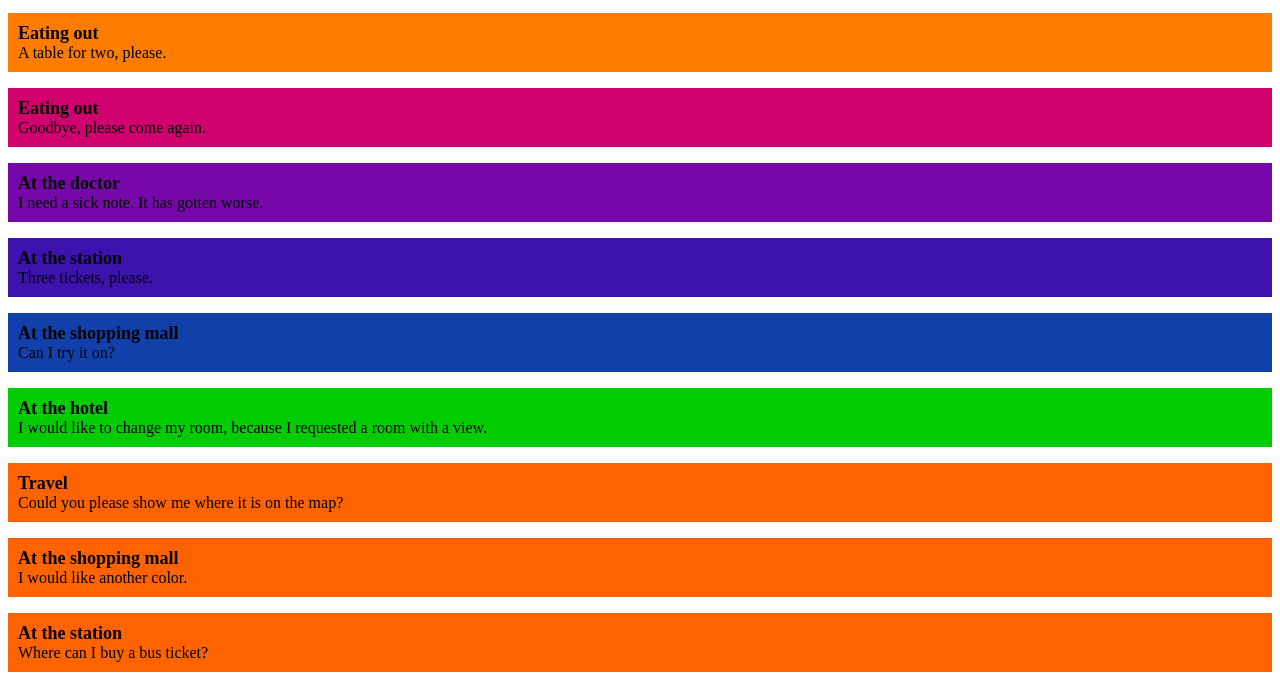
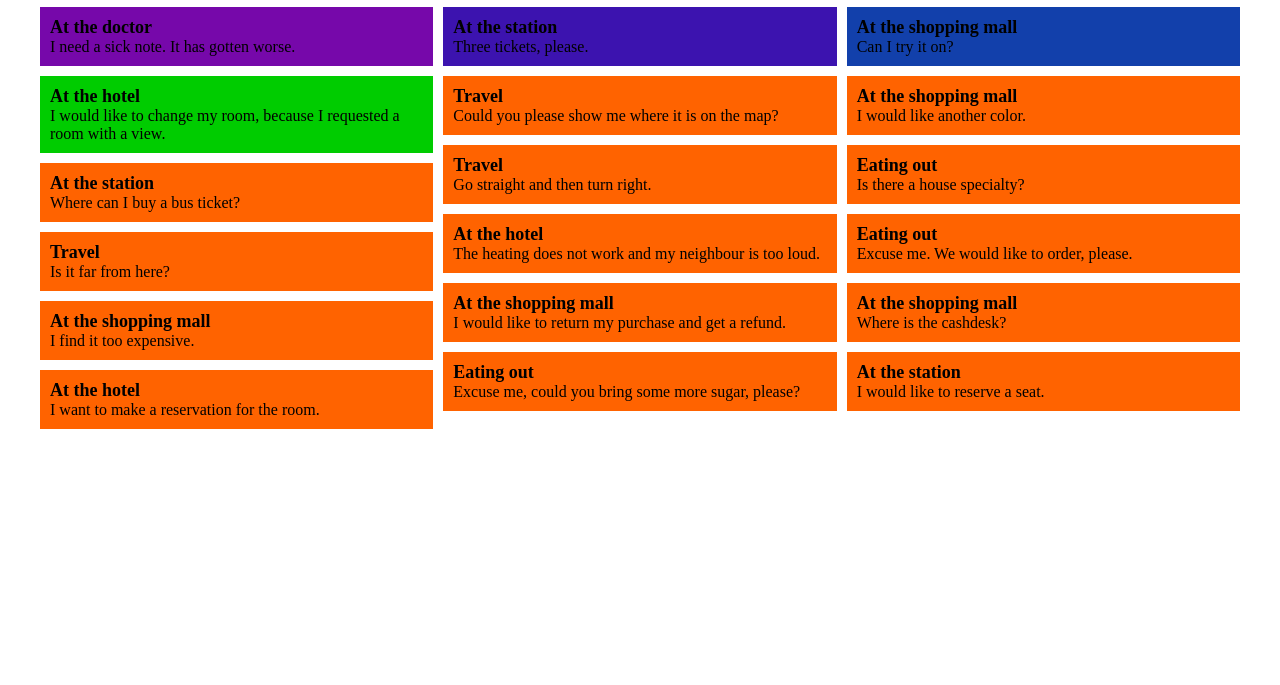
Before and after one commit to rw-13/test-task-dv, a plain HTML site: page index.html in a window 1280 px wide. Shown: the part 99-784 px from the top of the page. Drawn offline with Linux system fonts and the light colour scheme.

Commit message:
calculate position elements

```diff
--- a/css/style.css
+++ b/css/style.css
@@ -42,11 +42,13 @@ h1 {
 
 /*-----------RELATIVE----------*/
 .container {
-	/*position: relative;*/
+	position: relative;
+	width: 1200px;
+	margin-left: auto;
+	margin-right: auto;
 }
 .cart {
-	/*position: absolute;*/
-	margin: 0 8px 16px;
+	position: absolute;
 	padding: 10px;
 }
 .cart__title {
--- a/index.html
+++ b/index.html
@@ -11,58 +11,7 @@
 			<div class="container">
 				<h1>New phrases for today</h1>
 			</div>
-			<div id="root" class="container">
-<!-- 				<div class="row">
-					<div class="col-4">
-						<div class="cart">
-							<div class="cart__title">Conversation</div>
-							<div class="cart__content">Do you speak a language other than English?</div>
-						</div>
-					</div>
-					<div class="col-4">
-						<div class="cart">
-							<div class="cart__title">Conversation</div>
-							<div class="cart__content">Do you speak a language other than English?</div>
-						</div>
-					</div>
-					<div class="col-4">
-						<div class="cart">
-							<div class="cart__title">Conversation</div>
-							<div class="cart__content">Do you speak a language other than English?</div>
-						</div>
-					</div>
-					<div class="col-4">
-						<div class="cart">
-							<div class="cart__title">Conversation</div>
-							<div class="cart__content">Do you speak a language other than English?</div>
-						</div>
-					</div>
-					<div class="col-4">
-						<div class="cart">
-							<div class="cart__title">Conversation</div>
-							<div class="cart__content">Do you speak a language other than English?</div>
-						</div>
-					</div>
-					<div class="col-4">
-						<div class="cart">
-							<div class="cart__title">Conversation</div>
-							<div class="cart__content">Do you speak a language other than English?</div>
-						</div>
-					</div>
-					<div class="col-4">
-						<div class="cart">
-							<div class="cart__title">Conversation</div>
-							<div class="cart__content">Do you speak a language other than English?</div>
-						</div>
-					</div>
-					<div class="col-4">
-						<div class="cart">
-							<div class="cart__title">Conversation</div>
-							<div class="cart__content">Do you speak a language other than English?</div>
-						</div>
-					</div>
-				</div> -->
-			</div>
+			<div id="root" class="container"></div>
 		</div>
 
 		<script type="text/javascript" src="./data.json"></script>
--- a/js/main.js
+++ b/js/main.js
@@ -3,18 +3,6 @@ document.addEventListener('DOMContentLoaded', function(){
 	// Данные из JSON
 	let data = JSON.parse(loadedData);
 	let rootContainer = document.getElementById("root");
-
-	// function Configurator() {
-	// 	this._height = 0;
-	// 	this._width = rootContainer.clientWidth;
-	// 	this._columns = 3;
-	// 	this._gutterX = 10;
-	// 	this._gutterY = 10;
-
-	// 	this.cartWidth = function() {
-	// 		return ((this._width-(this._columns-1)*this._gutterY)/this._columns);
-	// 	};
-	// }
 
 	// Конструктор контейнера с карточками
 	function CartContainer(data) {
@@ -33,9 +21,9 @@ document.addEventListener('DOMContentLoaded', function(){
 		this.createEl = function() {
 			// Вырезали случ.объект из this._data
 			let dataCart = this.getRandomEl();
-			let node = new Cart(dataCart);
-			console.log(node);
-			rootContainer.appendChild(node._el);
+			return new Cart(dataCart);
+
+			// rootContainer.appendChild(node._el);
 		};
 	}
 
@@ -45,18 +33,68 @@ document.addEventListener('DOMContentLoaded', function(){
 		let theme = (props.theme) ? props.theme : '';
 		let originalText = (props.sourceText) ? props.sourceText : '';
 		let transtatedText = (props.translation) ? props.translation : '';
-
-		this._el = document.createElement('div');
-		this._el.innerHTML = '<div class="cart__title" data-translate="' + transtatedText +'">' +
+		let el = document.createElement('div');
+		el.innerHTML = '<div class="cart__title" data-translate="' + transtatedText +'">' +
 				theme + '</div>' + '<div class="cart__content">' + originalText + '</div>';
-		this._el.classList.add('cart');
+		el.classList.add('cart');
+		return el;
 	}
 
 	// -------------------------BOOTSTRAP-----------------------------
+	// Контейнер
+	// Кол-во объектов из JSON
+	// Массив элементов
 	let obj = new CartContainer(data);
 	let countElem = obj.getData().length;
+	let elemArray = [];
+
+	// Кол-во колонок
+	// Отступ между колонками
+	// Ширина контейнера
+	// Высота карточки
+	// Ширина карточки
+	let columns = 3;
+	let gutter = 10;
+	let width = rootContainer.clientWidth;
+	let cartHeight = 0;
+	let cartWidth = (width-(columns-1)*gutter)/columns;
+
 	for (let i=0; i<countElem; i++) {
-		obj.createEl();
+		let node = obj.createEl();
+
+		// Смещение по горизонтали
+		let left = (i%columns) ? ((i%columns)*(gutter+cartWidth)) : 0;
+		node.style.left = left + 'px';
+		node.style.width = cartWidth + 'px';
+
+		rootContainer.appendChild(node);
+
+		// Смещение по вертикали
+		let top = getTop(elemArray, i);
+		node.style.top = top + 'px';
+
+		elemArray.push(node);
 	}
 
+	// Работа с массивом элементов cart
+	function getTop(array, pos) {
+		// Смещение карточки от верхней границы контейнера
+		// Колонка и строка в которой находится карточка
+		let offsetTop = 0;
+		let col = pos%columns;
+		let row = Math.floor(pos/columns);
+
+		// Первая строка с нулевым отступом
+		if (row === 0) {
+			return offsetTop;
+		}
+		// Бегаем по строкам
+		for(let i=0; i<row; i++) {
+			let k = i*columns+col;
+			if (array[k]) {
+				offsetTop += (array[k].clientHeight + gutter);
+			}
+		}
+		return offsetTop;
+	}
 });
```
